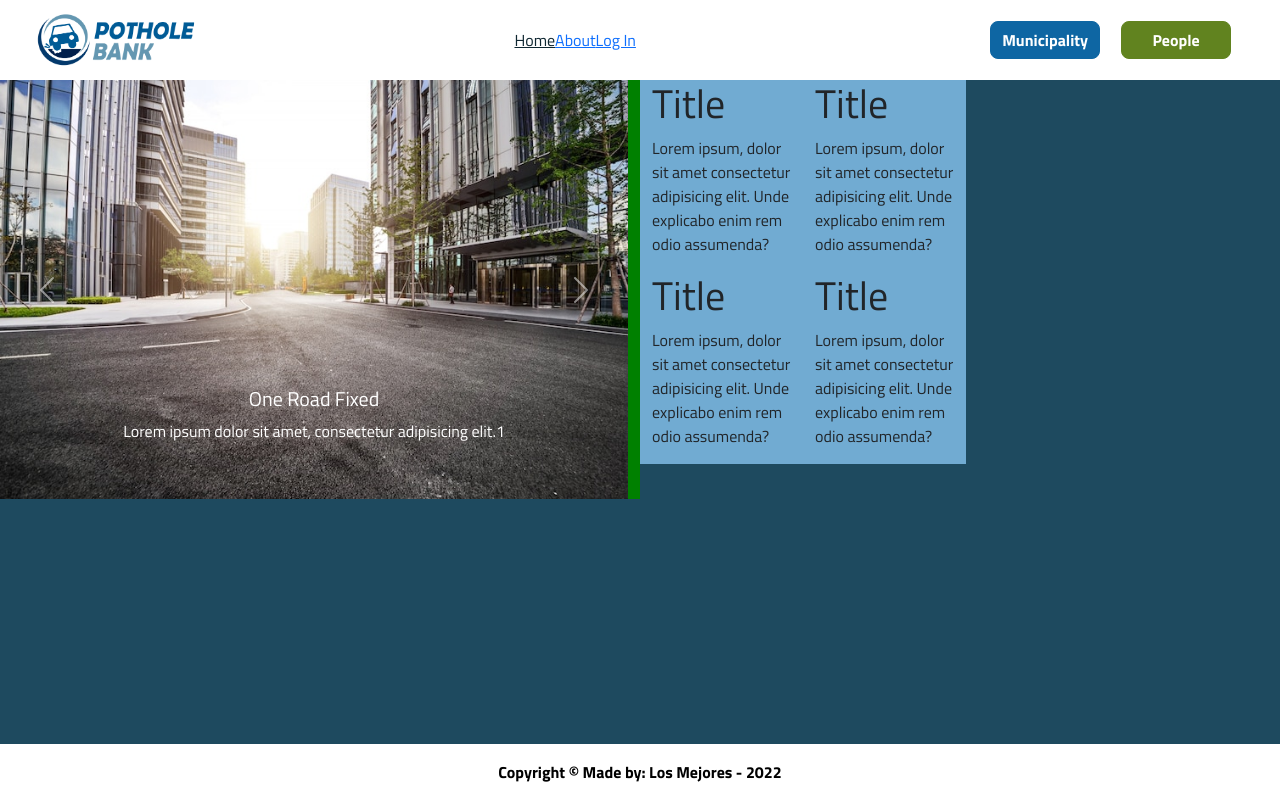
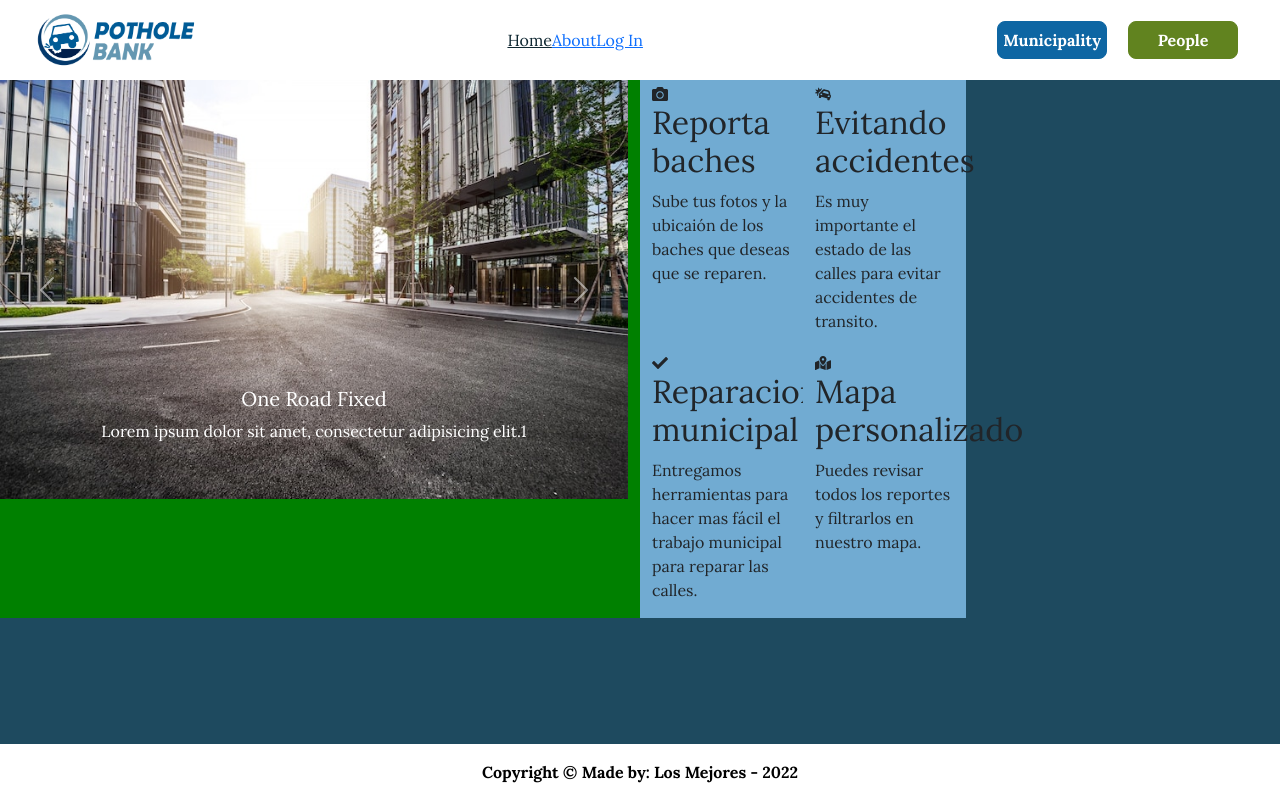
Before and after one commit to ImMikeC/PotHole_Bank, a React app: page / in a window 1280 px wide. Built offline with nearby package versions, Linux system fonts and the light colour scheme.

Commit message:
Font added

```diff
--- a/public/index.html
+++ b/public/index.html
@@ -8,6 +8,7 @@
     <link rel="preconnect" href="https://fonts.googleapis.com">
     <link rel="preconnect" href="https://fonts.gstatic.com" crossorigin>
     <link href="https://fonts.googleapis.com/css2?family=Rokkitt:wght@100&display=swap" rel="stylesheet">
+    <link href="https://fonts.googleapis.com/css2?family=Lora:wght@400;700&display=swap" rel="stylesheet">
     <title>PotHole Bank</title>
 </head>
 
--- a/src/App.css
+++ b/src/App.css
@@ -5,7 +5,7 @@ body {
 
 .footer {
   background-color: rgb(255, 255, 255);
-  font-family: "Rokkitt", serif;
+  font-family: 'Lora', serif;
 }
 .footer p {
   color: black;
--- a/src/styles/About.css
+++ b/src/styles/About.css
@@ -9,7 +9,7 @@
     position: relative;
     padding: 15px;
     padding-left: 28px;
-    font-family: "Rokkitt", serif;
+    font-family: 'Lora', serif;
     font-weight: 600;
     font-size: 40px;
     color: #080808;
@@ -34,8 +34,3 @@
     border-radius: 1.25rem !important;
     padding: 10px 0;
 }
-
-.aboutlinks {
-    background-color: turquoise;
-    height: 9vh;
-}
--- a/src/styles/Navbar.css
+++ b/src/styles/Navbar.css
@@ -4,7 +4,7 @@
   padding: 0;
   margin: 0;
   box-sizing: border-box;
-  font-family: "Titillium Web", sans-serif;
+  font-family: 'Lora', serif;
 }
 
 :root {
--- a/src/views/Home.js
+++ b/src/views/Home.js
@@ -1,5 +1,6 @@
 import React from "react";
 import Showcase from "../components/Showcase";
+import { FaCamera, FaCarCrash, FaCheck, FaMapMarkedAlt } from "react-icons/fa";
 import "../styles/Home.css";
 
 const Home = () => {
@@ -13,29 +14,33 @@ const Home = () => {
                 <div className="col-md-6 homeinterest">
                     <div className="row">
                         <div className="col-md-3 homecard">
-                            <h1>Title</h1>
+                            <FaCamera/>
+                            <h2>Reporta baches</h2>
                             <p>
-                                Lorem ipsum, dolor sit amet consectetur adipisicing elit. Unde explicabo enim rem odio assumenda?
+                                Sube tus fotos y la ubicaión de los baches que deseas que se reparen.
                             </p>
                         </div>
                         <div className="col-md-3 homecard">
-                            <h1>Title</h1>
+                            <FaCarCrash/>
+                            <h2>Evitando accidentes</h2>
                             <p>
-                                Lorem ipsum, dolor sit amet consectetur adipisicing elit. Unde explicabo enim rem odio assumenda?
+                                Es muy importante el estado de las calles para evitar accidentes de transito.
                             </p>
                         </div>
                     </div>
                     <div className="row">
                         <div className="col-md-3 homecard">
-                            <h1>Title</h1>
+                            <FaCheck />
+                            <h2>Reparacion municipal</h2>
                             <p>
-                                Lorem ipsum, dolor sit amet consectetur adipisicing elit. Unde explicabo enim rem odio assumenda?
+                                Entregamos herramientas para hacer mas fácil el trabajo municipal para reparar las calles.
                             </p>
                         </div>
                         <div className="col-md-3 homecard">
-                            <h1>Title</h1>
+                            <FaMapMarkedAlt/>
+                            <h2>Mapa personalizado</h2>
                             <p>
-                                Lorem ipsum, dolor sit amet consectetur adipisicing elit. Unde explicabo enim rem odio assumenda?
+                                Puedes revisar todos los reportes y filtrarlos en nuestro mapa.
                             </p>
                         </div>
                     </div>
```
